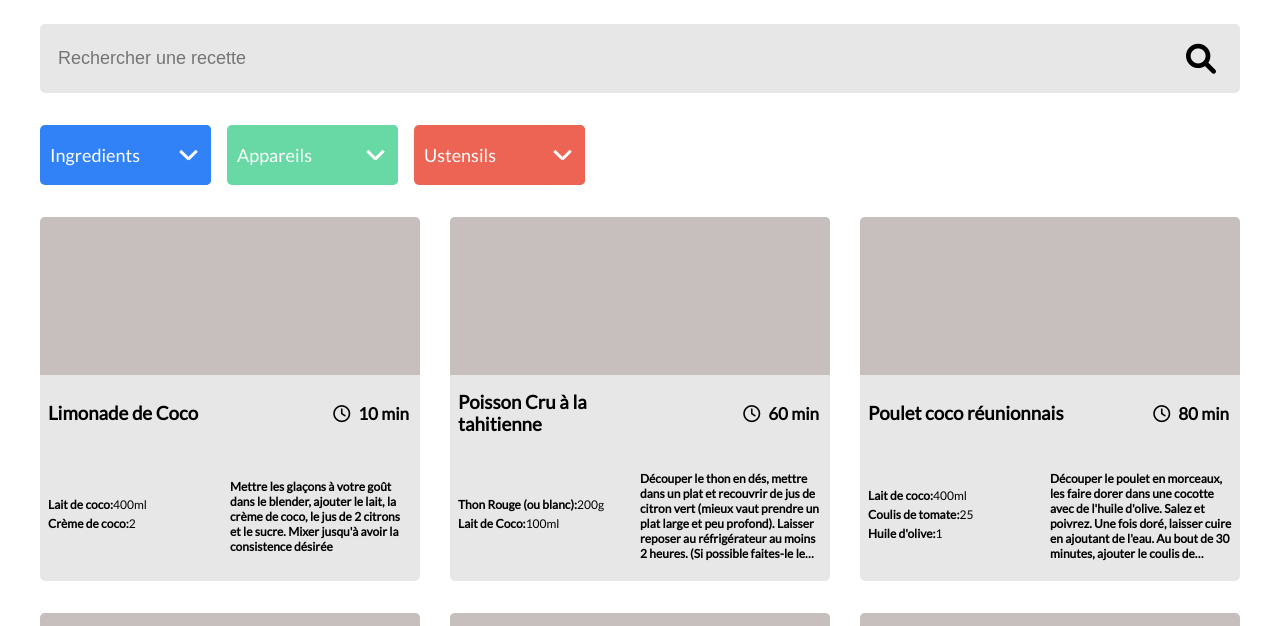
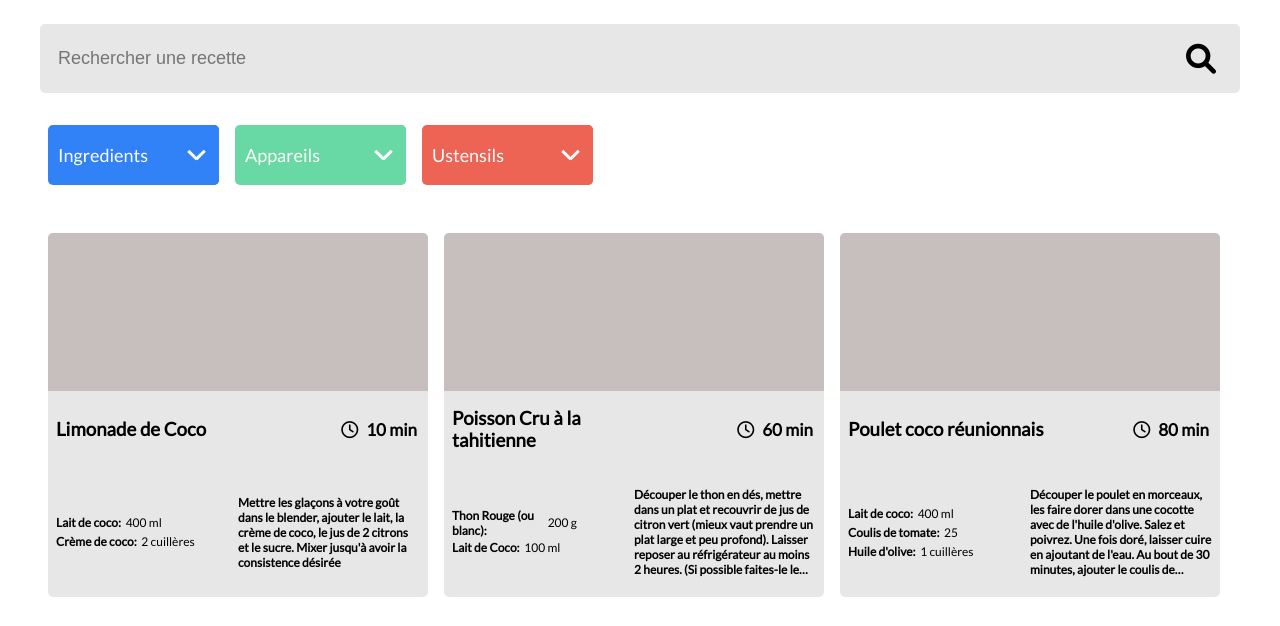
Before and after one commit to Yevgeniy18/OC__Project__7, a plain HTML site: page index.html in a window 1280 px wide. Shown: the part 106-732 px from the top of the page. Drawn offline with nearby package versions, Linux system fonts and the light colour scheme.

Commit message:
Refactoring code

```diff
--- a/js/api/recipesData.js
+++ b/js/api/recipesData.js
@@ -7,7 +7,7 @@ class Api {
 		return fetch(this._url)
 			.then((response) => response.json())
 			.then((response) => response.recipes)
-			.catch((error) => console.log('an error has occured', error));
+			.catch((error) => console.log('cant fetch data', error));
 	}
 }
 
--- a/js/helpers/message.js
+++ b/js/helpers/message.js
@@ -16,7 +16,7 @@ class Message {
 	}
 
 	initial() {
-		this.recipesWrapper.style.justifyContent = 'space-between';
+		this.recipesWrapper.style.justifyContent = 'flex-start';
 		this.recipesWrapper.style.minHeight = '100vh';
 		this.recipesWrapper.style.alignItems = 'baseline';
 	}
--- a/js/template/RecipeCard.js
+++ b/js/template/RecipeCard.js
@@ -7,18 +7,15 @@ class RecipeCard {
 		this.description = recipe.description;
 		this.appliance = recipe.appliance;
 		this.ustensils = recipe.ustensils;
+		this.paragraphs = document.querySelectorAll('.first');
 	}
 
 	createRecipeCard() {
-		// this.ingredients.forEach((item) =>
-		// 	Object.keys(item).forEach((key) => {
-		// 		if (item[key] === null || item[key] === undefined) {
-		// 			delete item[key];
-		// 		}
-		// 	})
-		// );
-
-
+		for (let par of this.paragraphs) {
+			if (par.innerHTML.length > 20) {
+				par.classList.add('width-fix');
+			}
+		}
 
 		const recipeWrapper = document.createElement('article');
 		recipeWrapper.classList.add('recipe-card-wrapper');
@@ -31,30 +28,31 @@ class RecipeCard {
 		</div>
 		<div class="third-container">
 		<div class="ingridients-container">
-
 		${this.ingredients
 			.map((elt) => {
-			 	return elt.ingredient && elt.quantity && elt.unit ?  `
+				return elt.ingredient && elt.quantity && elt.unit
+					? `
 				<div class="inline-ingredients">
-				<p class="first"> ${ elt.ingredient }:</p>
+				<p class="first"> ${elt.ingredient}:</p>
 				</br>
-				<p>${elt.quantity} </p>
-				<p>${ elt.unit && elt.unit.includes("grammes".toLowerCase().trim())
-					? elt.unit.slice(0,1)
-				:elt.unit.toLowerCase().trim().includes("cl".toLowerCase().trim())
-					? elt.unit.slice(0,0)
-				:elt.unit.toLowerCase().trim().includes("Litres".toLowerCase().trim())
-					? elt.unit.slice(0,0)
-				:elt.unit.toLowerCase().trim().includes("sachets".toLowerCase().trim())
-					? elt.unit.slice(0,0)
-				:  elt.unit.toLowerCase().trim().includes("tranches".toLowerCase().trim())
-					? elt.unit.slice(0,1)
-				: elt.unit.toLowerCase().trim().includes("cuillères à soupe".toLowerCase().trim())
-					? elt.unit.slice(0,0)
-
-
-				:elt.unit}</p>
-				</div>` : null
+				<p>  &nbsp; ${elt.quantity}</p>
+				<p> &nbsp;${elt.unit && elt.unit.includes('grammes'.toLowerCase().trim())
+					? elt.unit.slice(0, 1)
+					: elt.unit.toLowerCase().trim().includes('cl'.toLowerCase().trim())
+						? elt.unit.slice(0, 0)
+						: elt.unit.toLowerCase().trim().includes('Litres'.toLowerCase().trim())
+							? elt.unit.slice(0, 3)
+							: elt.unit.toLowerCase().trim().includes('sachets'.toLowerCase().trim())
+								? elt.unit.slice(0, 0)
+								: elt.unit.toLowerCase().trim().includes('tranches'.toLowerCase().trim())
+									? elt.unit.slice(0, 1)
+									: elt.unit.toLowerCase().trim().includes('cuillère à soupe'.toLowerCase().trim())
+										? elt.unit.slice(0,8)
+										: elt.unit.toLowerCase().trim().includes('cuillères à soupe'.toLowerCase().trim())
+											? elt.unit.slice(0, 9)
+											: elt.unit}</p>
+				</div>`
+					: null;
 			})
 			.join('')}
 		</div>
--- a/styles/style.css
+++ b/styles/style.css
@@ -62,8 +62,8 @@ header {
 	margin-top: 1rem;
 	width: 100%;
 	display: flex;
-	justify-content: space-between;
-
+	justify-content: flex-start;
+	flex-direction: row;
 	align-items: center;
 	flex-wrap: wrap;
 }
@@ -72,12 +72,12 @@ header {
 	height: 364px;
 	width: 380px;
 	background: #e7e7e7;
-	margin: 0 0 2em 0;
-	/* margin: 1rem 0 1rem 0; */
+	margin: 1rem 0.5rem;
 	display: flex;
 	flex-direction: column;
 	border-radius: 5px;
 	cursor: pointer;
+	padding: 0;
 	transition: all 300ms;
 }
 
@@ -158,6 +158,7 @@ header {
 
 .inline-ingredients {
 	display: flex;
+	align-items: center;
 }
 
 .inline-ingredients p {
@@ -166,6 +167,11 @@ header {
 
 .first {
 	font-weight: 700;
+	text-align: left;
+}
+
+.first.width-fix{
+	width: 91px;
 }
 
 /***Selected Tags Section**/
@@ -257,6 +263,7 @@ header {
 .tags-wrapper {
 	display: flex;
 	margin-bottom: 2rem;
+	padding-left:  0.5rem;
 }
 
 .tags-wrapper input::placeholder {
@@ -290,7 +297,7 @@ header {
 }
 
 .ingredients-wrapper.open-ingredients {
-	width: 1200px;
+	width: 550px;
 	border-radius: 5px 5px 0 0;
 }
 
@@ -621,7 +628,7 @@ header {
 	animation: grow-down 300ms ease-in-out both;
 	transform-origin: top center;
 	background-color: #ed6454;
-	/* overflow-x: scroll; */
+	overflow-x: scroll;
 	scroll-behavior: smooth;
 	padding: 10px;
 	z-index: 2;
@@ -664,18 +671,17 @@ header {
 
 /***Scroll Bar***/
 
-/* .ustensils-list::-webkit-scrollbar-track {
+.ustensils-list::-webkit-scrollbar-track {
 	background-color: #ed6454;
 	border-radius: 0 0 20px 20px;
 }
 .ustensils-list::-webkit-scrollbar {
 	height: 15px;
 }
-
 .ustensils-list::-webkit-scrollbar-thumb {
 	background: #101e35;
 	border-radius: 20px;
-} */
+}
 
 /***Arrows***/
 
```
